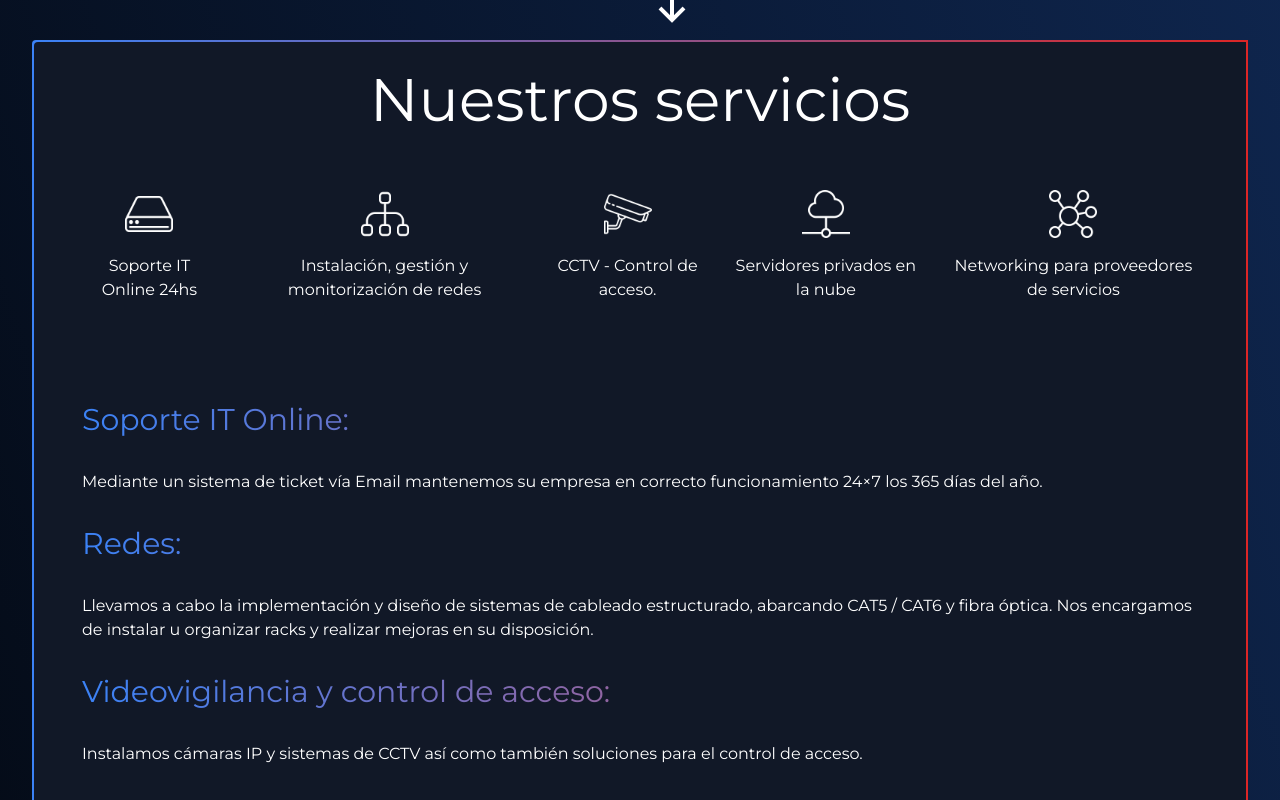
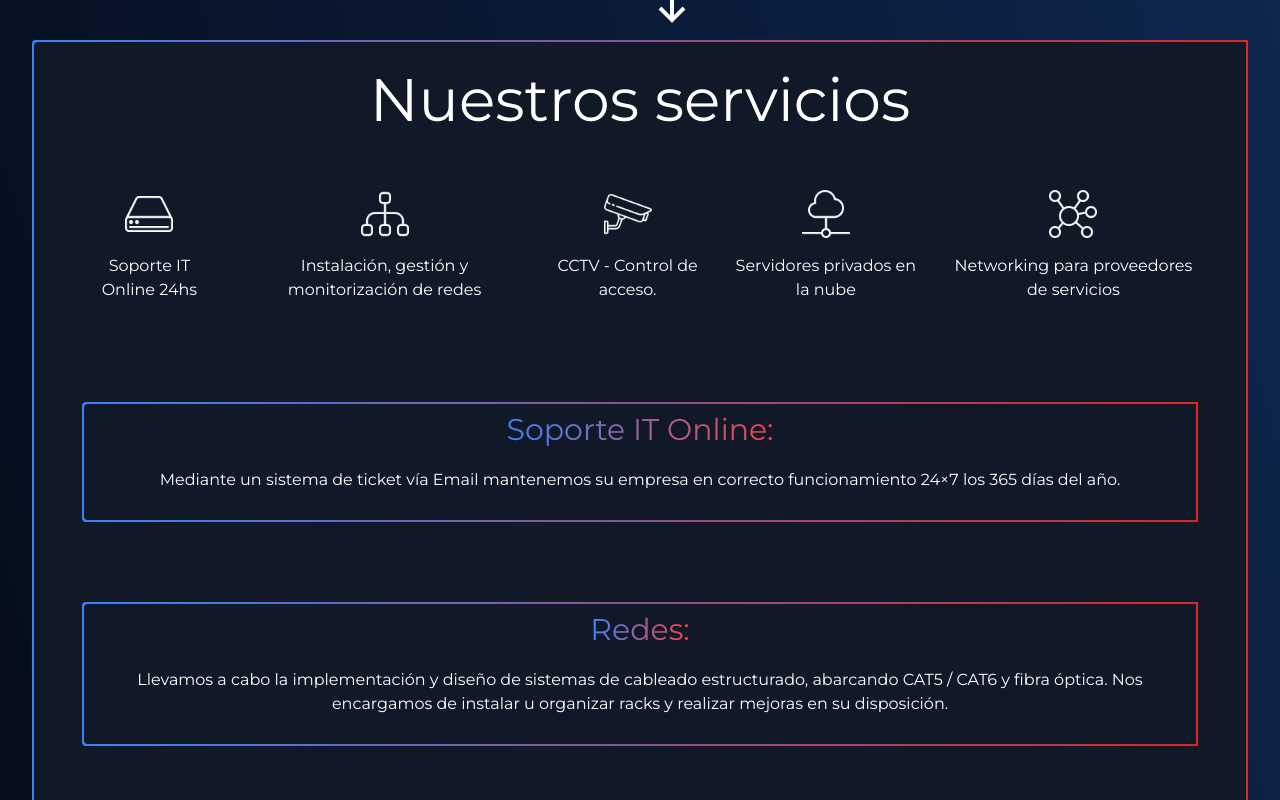
Before and after one commit to Guidoll2/pidosoporte, a Next.js app: page / in a window 1280 px wide. Both pictures are taken after a click on the button "Ver más". Shown: the part 728-1528 px from the top of the page. Built offline with nearby package versions, Linux system fonts and the light colour scheme.

Commit message:
Cards para todos

```diff
--- a/src/app/servicios.tsx
+++ b/src/app/servicios.tsx
@@ -22,11 +22,12 @@ const ServiciosContainer = () => {
         </span>
 
         <div className="flex flex-col items-center gap-5 md:gap-8 p-10 -translate-y-5 md:flex-row md:items-start md:justify-center">
-        <div className="flex flex-col items-center translate-y-5">
-    <Image src='/disco-duroblanco.png' alt="itsupporticons" width={1000} height={1000} className="w-12 h-12 hover:animate-pulse" />
-    <p className="mt-4 text-center">Soporte IT Online 24hs</p>
 
-  </div>
+        <div className="flex flex-col items-center translate-y-5 ">
+      <Image src='/disco-duroblanco.png' alt="itsupporticons" width={1000} height={1000} className="w-12 h-12 hover:animate-pulse" />
+        <p className="mt-4 text-center">Soporte IT Online 24hs</p>
+
+         </div>
 
 
   <div className="flex flex-col items-center">
@@ -51,35 +52,55 @@ const ServiciosContainer = () => {
         </div>
 
         {expanded && (
-          <div className="flex grid grid-cols-1 md:grid-cols-1 items-center gap-5 md:gap-8 p-10 md:flex-row md:items-start md:justify-center expandable-container">
 
-            <p className="text-3xl bg-gradient-to-r from-blue-500 to-red-500 text-transparent bg-clip-text ">Soporte IT Online:</p>
+
+          <div className="flex grid grid-cols-1 md:grid-cols-1 items-center gap-5 md:gap-20 p-10 md:flex-row md:items-start md:justify-center expandable-container">
+
+
+            <div id="containerservicios" className= "relative bg-gradient-to-r from-blue-500 to-red-600 text-white rounded-l p-0.5 ">
+            <div className="flex flex-col justify-center items-center p-2 bg-gray-900 rounded-l ">
+
+            <p className="text-3xl bg-gradient-to-r from-blue-500 to-red-500 text-transparent bg-clip-text">Soporte IT Online:</p>
             <ul>
-              <li>Mediante un sistema de ticket vía Email mantenemos su empresa en correcto funcionamiento 24×7 los 365 días del año.</li>
-            </ul>
+              <li className="text-center p-5">Mediante un sistema de ticket vía Email mantenemos su empresa en correcto funcionamiento 24×7 los 365 días del año.</li>
+            </ul></div></div>
+
+            <div id="containerservicios" className= "relative bg-gradient-to-r from-blue-500 to-red-600 text-white rounded-l p-0.5 ">
+            <div className="flex flex-col justify-center items-center p-2 bg-gray-900 rounded-l ">
+
 
             <p className="text-3xl bg-gradient-to-r from-blue-500 to-red-500 text-transparent bg-clip-text ">Redes:</p>
             <ul>
-              <li>Llevamos a cabo la implementación y diseño de sistemas de cableado estructurado, abarcando CAT5 / CAT6 y fibra óptica. Nos encargamos de instalar u organizar racks y realizar mejoras en su disposición.</li>
+              <li className="text-center p-5">Llevamos a cabo la implementación y diseño de sistemas de cableado estructurado, abarcando CAT5 / CAT6 y fibra óptica. Nos encargamos de instalar u organizar racks y realizar mejoras en su disposición.</li>
+            </ul></div></div>
+
+
+            <div id="containerservicios" className= "relative bg-gradient-to-r from-blue-500 to-red-600 text-white rounded-l p-0.5 ">
+            <div className="flex flex-col justify-center items-center p-2 bg-gray-900 rounded-l ">
+            <p className="text-3xl bg-gradient-to-r from-blue-500 to-red-500 text-transparent bg-clip-text ">Videovigilancia y control de acceso:</p>
+            <ul>
+              <li className="text-center p-5">Instalamos cámaras IP y sistemas de CCTV así como también soluciones para el control de acceso.</li>
             </ul>
 
+            </div></div>
 
-            <p className="text-3xl bg-gradient-to-r from-blue-500 to-red-500 text-transparent bg-clip-text ">Videovigilancia y control de acceso:</p>
+            <div id="containerservicios" className= "relative bg-gradient-to-r from-blue-500 to-red-600 text-white rounded-l p-0.5 ">
+            <div className="flex flex-col justify-center items-center p-2 bg-gray-900 rounded-l ">
+            <p className="text-3xl bg-gradient-to-r from-blue-500 to-red-500 text-transparent bg-clip-text ">Hardware y software empresarial:</p>
             <ul>
-              <li>Instalamos cámaras IP y sistemas de CCTV así como también soluciones para el control de acceso.</li>
+              <li className="text-center p-5">
+Disponemos de una extensa red de colaboradores tecnológicos que nos capacitan para ofrecer las últimas innovaciones en software y hardware, asegurándonos de mantenernos al día con los requisitos específicos de su empresa o comercio.</li>
+            </ul>
+</div></div>
+
+<div id="containerservicios" className= "relative bg-gradient-to-r from-blue-500 to-red-600 text-white rounded-l p-0.5 ">
+            <div className="flex flex-col justify-center items-center p-2 bg-gray-900 rounded-l ">
+            <p className="text-3xl bg-gradient-to-r from-blue-500 to-red-500 text-transparent bg-clip-text ">Urgencias en el acto:</p>
+            <ul>
+              <li className="text-center p-5" >Contratos con diferentes opciones de SLA (tiempo de respuesta y solución de problemas). Respuesta telefónica y contacto directo en caso de urgencia o denegación de servicio.</li>
             </ul>
 
-
-            <p className="text-3xl bg-gradient-to-r from-blue-500 to-red-500 text-transparent bg-clip-text ">Hardware y software empresarial:</p>
-            <ul>
-              <li>
-Disponemos de una extensa red de colaboradores tecnológicos que nos capacitan para ofrecer las últimas innovaciones en software y hardware, asegurándonos de mantenernos al día con los requisitos específicos de su empresa o comercio.</li>
-            </ul>
-
-            <p className="text-3xl bg-gradient-to-r from-blue-500 to-red-500 text-transparent bg-clip-text ">Urgencias en el acto:</p>
-            <ul>
-              <li>Contratos con diferentes opciones de SLA (tiempo de respuesta y solución de problemas). Respuesta telefónica y contacto directo en caso de urgencia o denegación de servicio.</li>
-            </ul>
+            </div></div>
 
             <div className="flex justify-center ">
 <button className="bg-gradient-to-l from-blue-500 to-emerald-500 text-white rounded-3xl p-0.5 w-fit h-fit">
```
